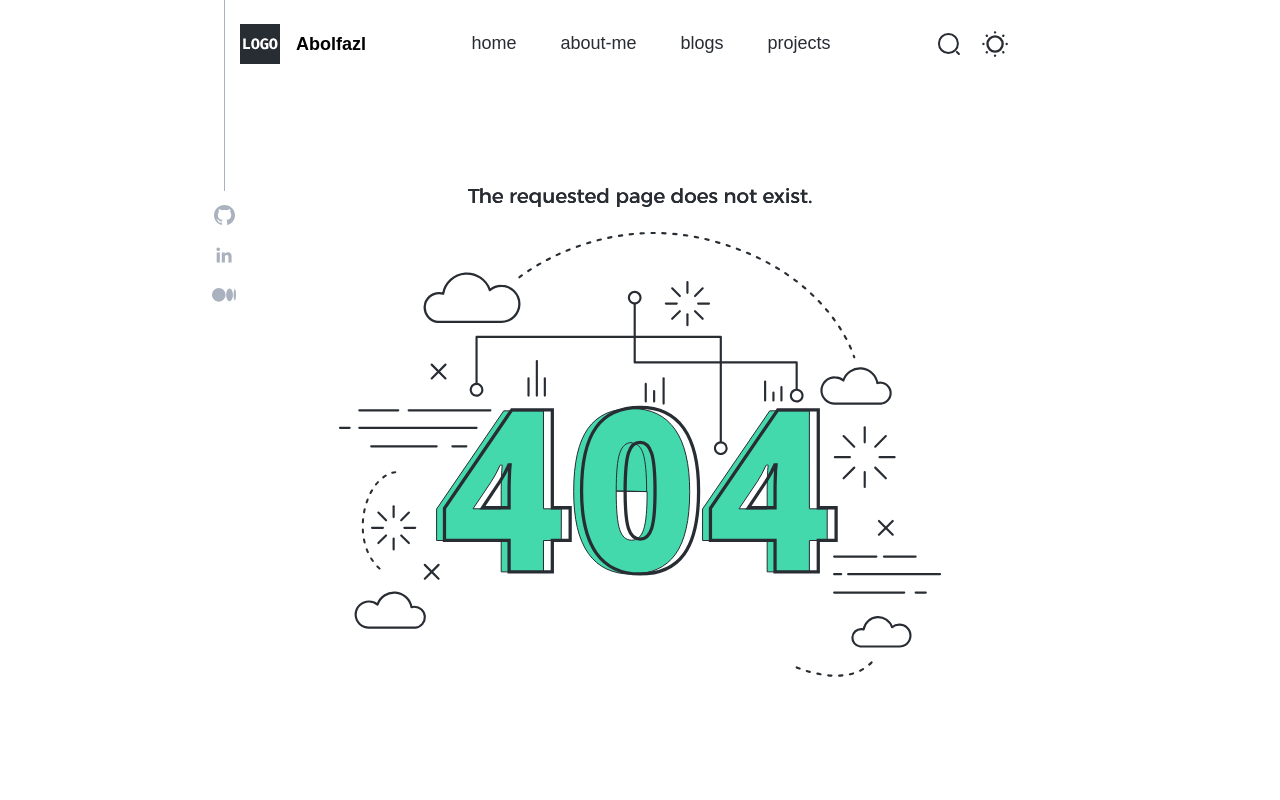
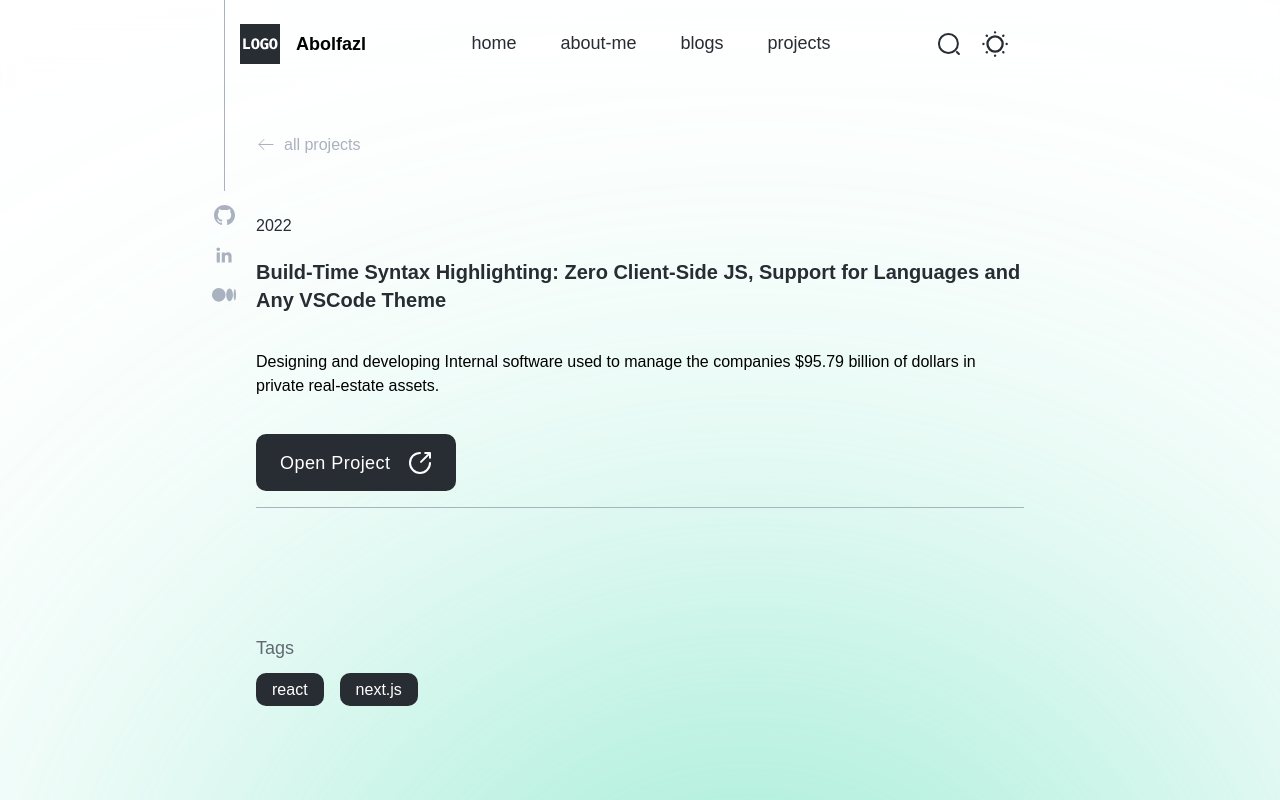
Before and after one commit to abolfazlteam/abolfazl, a Next.js app: page /projects/1 in a window 1280 px wide. Before the commit this address had no page. Shown: the top 800 px of the page. Built offline with nearby package versions, Linux system fonts and the light colour scheme; a web font is replaced by a local one.

Commit message:
add single project page layout

```diff
--- a/src/app/(blogs)/blogs/[slug]/_components/BlogHeader.tsx
+++ b/src/app/(blogs)/blogs/[slug]/_components/BlogHeader.tsx
@@ -17,7 +17,7 @@ const BlogHeader = () => {
     <header className="mb-11 mt-12 space-y-2 md:mb-12 md:mt-14 md:space-y-5">
       <span className="text-body2 text-gray-4">Aug 24, 2022</span>
 
-      <h1 className="text-body2 text-heading md:text-xl">
+      <h1 className="text-body2 font-semibold text-heading md:text-xl">
         Build-Time Syntax Highlighting: Zero Client-Side JS, Support for
         Languages and Any VSCode Theme
       </h1>
--- /dev/null
+++ b/src/app/(projects)/projects/[slug]/_components/ProjectHeader.tsx
@@ -0,0 +1,28 @@
+import LinkButton from "@/components/ui/LinkButton";
+
+const ProjectHeader = () => {
+  return (
+    <header className="mb-11 mt-12 space-y-2 border-b border-[#ABB2BF] pb-4 md:mb-12 md:mt-14 md:space-y-5">
+      <span className="text-body2 text-gray-4">2022</span>
+
+      <h1 className="text-body2 font-semibold text-heading md:text-xl">
+        Build-Time Syntax Highlighting: Zero Client-Side JS, Support for
+        Languages and Any VSCode Theme
+      </h1>
+
+      <div className="flex items-center justify-between py-2 md:py-4">
+        <p className="space-x-2">
+          Designing and developing Internal software used to manage the
+          companies $95.79 billion of dollars in private real-estate assets.
+        </p>
+      </div>
+      <button>
+        <LinkButton hasLinkIcon icon={null} href="/">
+          Open project
+        </LinkButton>
+      </button>
+    </header>
+  );
+};
+
+export default ProjectHeader;
--- /dev/null
+++ b/src/app/(projects)/projects/[slug]/page.tsx
@@ -0,0 +1,35 @@
+import BackLink from "@/components/ui/BackLink";
+import ProjectHeader from "./_components/ProjectHeader";
+// import MdxWrapper from "@/app/(blogs)/blogs/[slug]/_components/mdx/MdxWrapper";
+import TagsList from "@/app/(blogs)/blogs/[slug]/_components/TagsList";
+import Newsletter from "@/components/ui/Newsletter";
+
+type Props = {
+  params: { slug: string };
+};
+
+const Page = ({ params }: Props) => {
+  const projectSLug = params.slug;
+  console.log(projectSLug);
+
+  return (
+    <main className="pt-6 md:pt-11">
+      <BackLink href="/projects">all projects</BackLink>
+
+      <ProjectHeader />
+
+      {/* BODY SECTION */}
+      <section className="sm:space-x-6 md:space-x-14">
+        {/* <MdxWrapper code={blog?.body?.code as string} /> */}
+
+        {/* TAGS SECTION */}
+        <TagsList tags={["react", "next.js"]} />
+
+        {/* Newsletter */}
+        <Newsletter />
+      </section>
+    </main>
+  );
+};
+
+export default Page;
```
